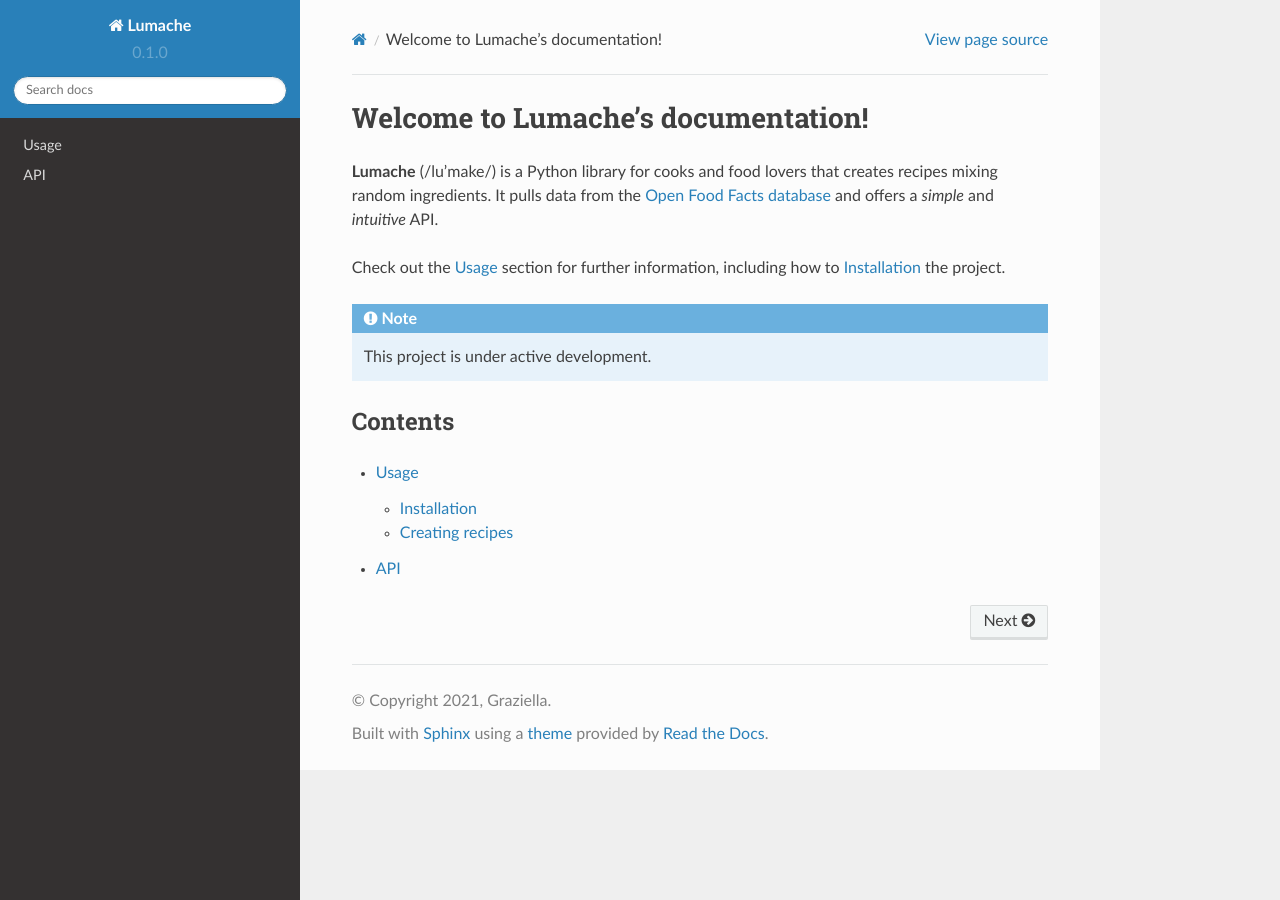
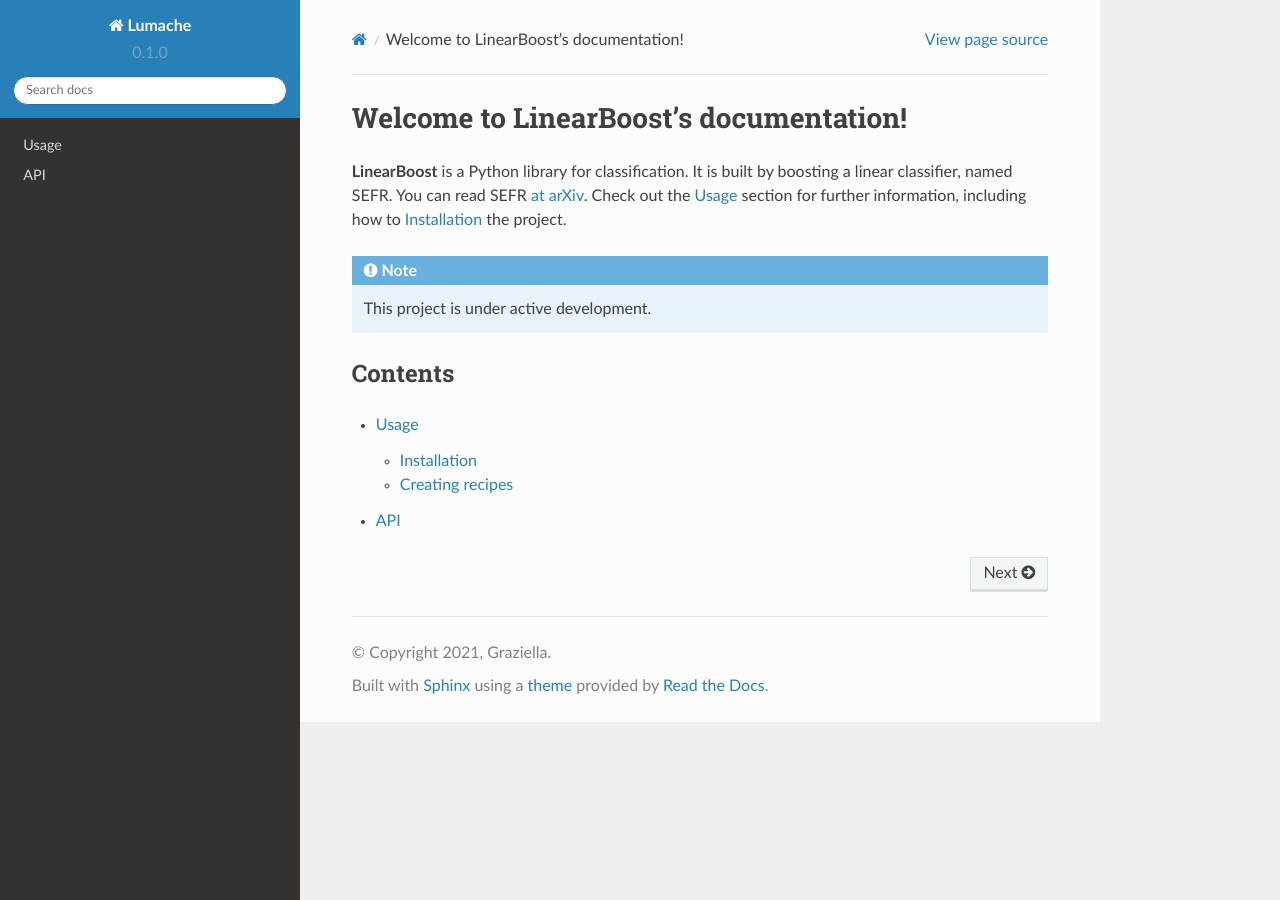
Before and after one commit to LinearBoost/LinearBoostTutorial, a Sphinx documentation site: the page built from docs/source/index.rst, in a window 1280 px wide. Built offline with Sphinx 7.4.7 and the Read the Docs theme 2.0.0, drawn with Linux system fonts in a browser that asks for light colours.

Commit message:
Update index.rst

```diff
--- a/docs/source/index.rst
+++ b/docs/source/index.rst
@@ -1,11 +1,8 @@
-Welcome to Lumache's documentation!
+Welcome to LinearBoost's documentation!
 ===================================
 
-**Lumache** (/lu'make/) is a Python library for cooks and food lovers
-that creates recipes mixing random ingredients.
-It pulls data from the `Open Food Facts database <https://world.openfoodfacts.org/>`_
-and offers a *simple* and *intuitive* API.
-
+**LinearBoost** is a Python library for classification. It is built by boosting a linear classifier, named SEFR.
+You can read SEFR `at arXiv <https://arxiv.org/abs/2006.04620>`_.
 Check out the :doc:`usage` section for further information, including
 how to :ref:`installation` the project.
 
```
